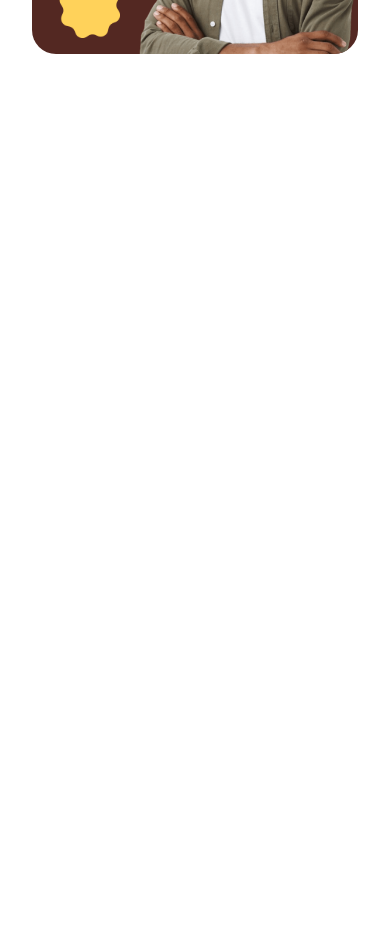
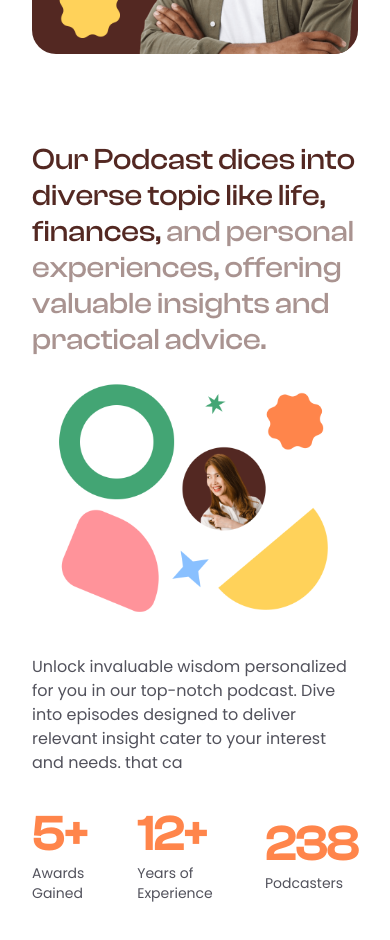
Before and after one commit to Asionsolver/insight-pod, a React (Vite) app: page / in a window 390 px wide. Shown: the part 1620-2560 px from the top of the page. Before the commit the page ends 1742 px from the top, so only its background shows below. Built offline with nearby package versions, Linux system fonts and the light colour scheme; a web font is replaced by a local one.

Commit message:
complete mobile first design in top stats section

```diff
--- a/src/pages/home-page.jsx
+++ b/src/pages/home-page.jsx
@@ -1,6 +1,7 @@
 import HeroSection from "../sections/hero-section";
 import WeeklyPodcast from "../sections/weekly-podcast";
 import TopPodcast from "../sections/top-podcast";
+import Stats from "../sections/stats";
 
 const HomePage = () => {
   return (
@@ -9,6 +10,7 @@ const HomePage = () => {
         <HeroSection />
         <WeeklyPodcast />
         <TopPodcast />
+        <Stats />
       </div>
     </div>
   );
--- /dev/null
+++ b/src/sections/stats.jsx
@@ -0,0 +1,48 @@
+import { images, statsData } from "../assets/assets";
+
+const Stats = () => {
+  return (
+    <div className="py-5 bg-white ">
+      <div className="px-8 col gap-5 ">
+        {/* Top */}
+        <div className="col gap-4 items-center">
+          <h3 className="text-3xl text-prime-brown clash-display">
+            Our Podcast dices into diverse topic like life, finances,{" "}
+            <span className="text-prime-brown/50 clash-display">
+              and personal experiences, offering valuable insights and practical
+              advice.
+            </span>
+          </h3>
+
+          {/* Banner Image */}
+          <img src={images.banner_01} alt="image" className="w-70" />
+        </div>
+        {/* Bottom */}
+        <div className="col gap-4">
+          {/* Paragraph */}
+          <p className="text-zinc-600">
+            Unlock invaluable wisdom personalized for you in our top-notch
+            podcast. Dive into episodes designed to deliver relevant insight
+            cater to your interest and needs. that ca
+          </p>
+
+          {/* stats */}
+          <div className="centered-row gap-5 my-5">
+            {statsData.map(({ _id, name, figure }) => {
+              return (
+                <div key={_id} className="col gap-1">
+                  <h2 className="text-5xl text-prime-orange font-semibold clash-display">
+                    {figure}
+                  </h2>
+                  <p className="text-zinc-600 text-sm">{name}</p>
+                </div>
+              );
+            })}
+          </div>
+        </div>
+      </div>
+    </div>
+  );
+};
+
+export default Stats;
```
